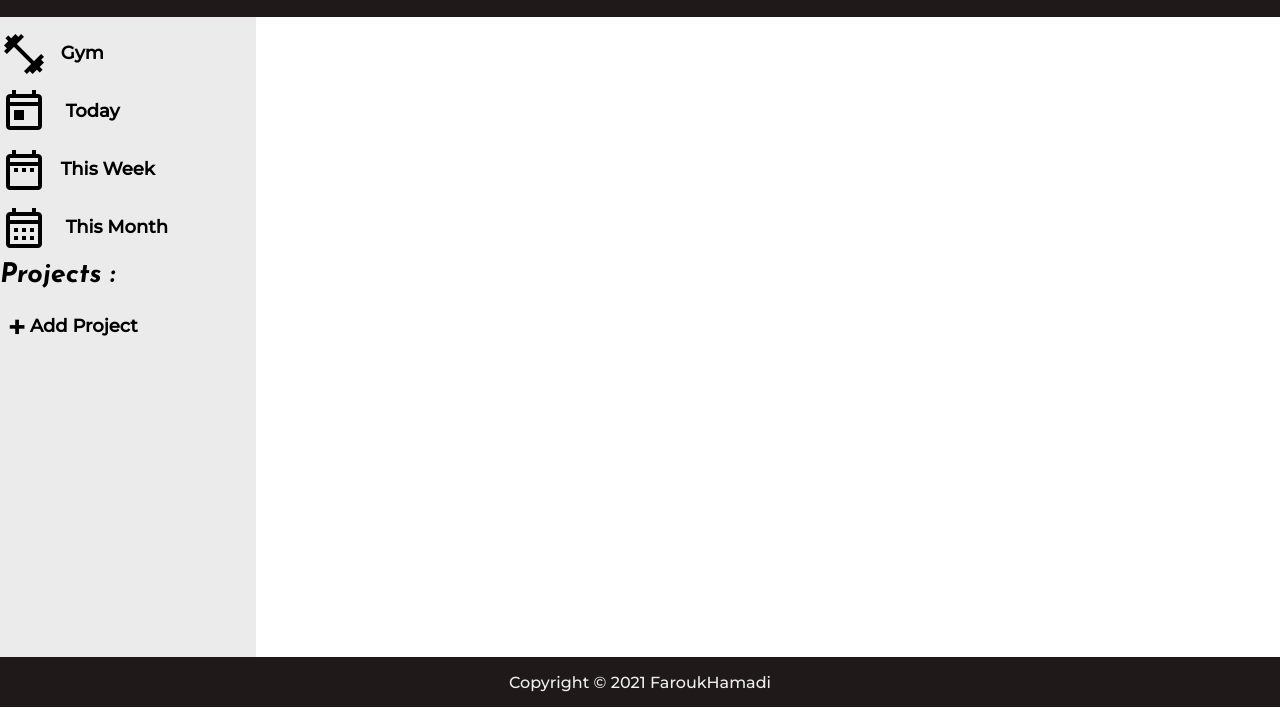
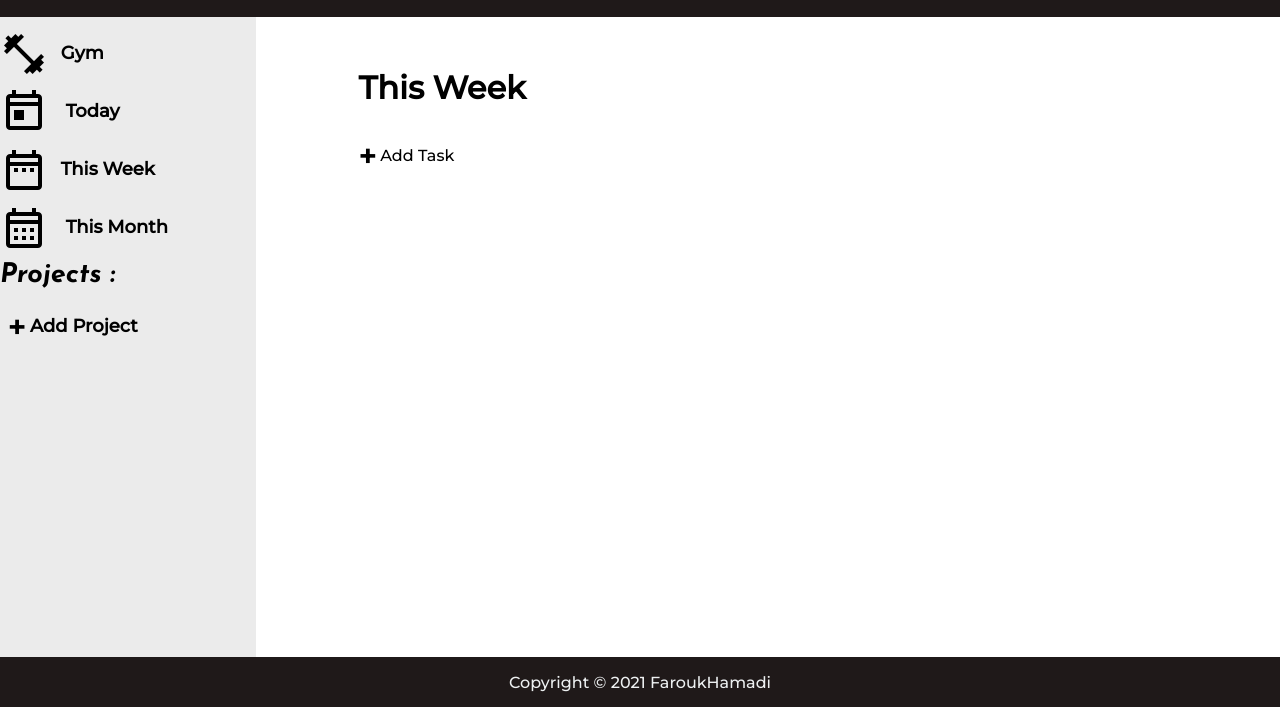
Before and after one commit to Faroukhamadi/TodoList-project, a website built with webpack: page dist/index.html in a window 1280 px wide. Both pictures are taken after a click on the item "This Week". Shown: the part 92-800 px from the top of the page. Built offline with nearby package versions, Linux system fonts and the light colour scheme.

Commit message:
link modules

```diff
--- /dev/null
+++ b/src/delChildren.js
@@ -0,0 +1,5 @@
+export default function removeChildren(parent) {
+    while (parent.lastChild) {
+        parent.removeChild(parent.lastChild);
+    }
+};
--- /dev/null
+++ b/src/gymModule.js
@@ -0,0 +1 @@
+import removeChildren from "./delChildren";
--- a/src/index.js
+++ b/src/index.js
@@ -1 +1,5 @@
-import { formatDistance, subDays } from "date-fns";
+import generateTodayPage from './todayModule';
+import generateWeekPage from './weekModule';
+
+
+generateWeekPage();
--- /dev/null
+++ b/src/monthModule.js
@@ -0,0 +1 @@
+import removeChildren from "./delChildren";
--- /dev/null
+++ b/src/todayModule.js
@@ -0,0 +1,6 @@
+import removeChildren from "./delChildren";
+
+export default function generateTodayPage() {
+    const todayBtn = document.getElementById('today-btn');
+
+}
--- /dev/null
+++ b/src/weekModule.js
@@ -0,0 +1,14 @@
+import removeChildren from "./delChildren";
+
+export default function generateWeekPage() {
+    const weekBtn = document.getElementById('week-btn');
+    const taskContainer = document.querySelector('.task-container');
+    weekBtn.addEventListener('click', e => {
+        const title = document.createElement('h1');
+        const taskList = document.createElement('ul');
+        title.textContent = 'This Week';
+        taskContainer.appendChild(title);
+        taskContainer.appendChild(taskList);
+        taskList.insertAdjacentHTML('afterbegin', `<li class="togglable"><span class="plus-sgn">+</span> Add Task</li>`);
+    })
+}
```
Also changed, not shown: dist/index.html, dist/main.js, dist/style.css.
